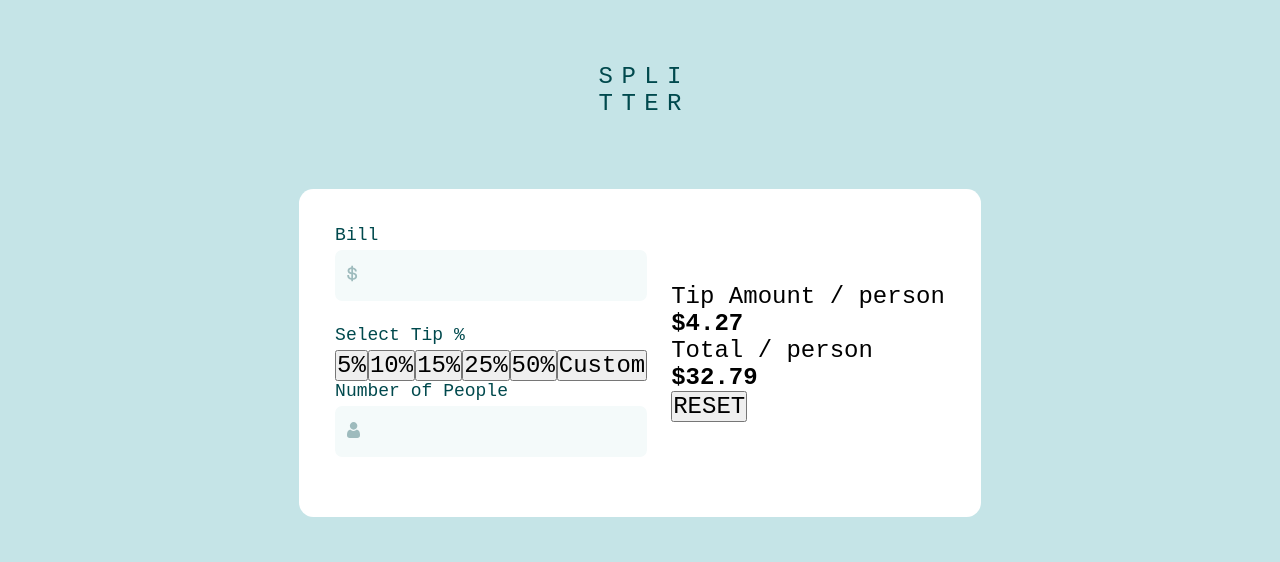
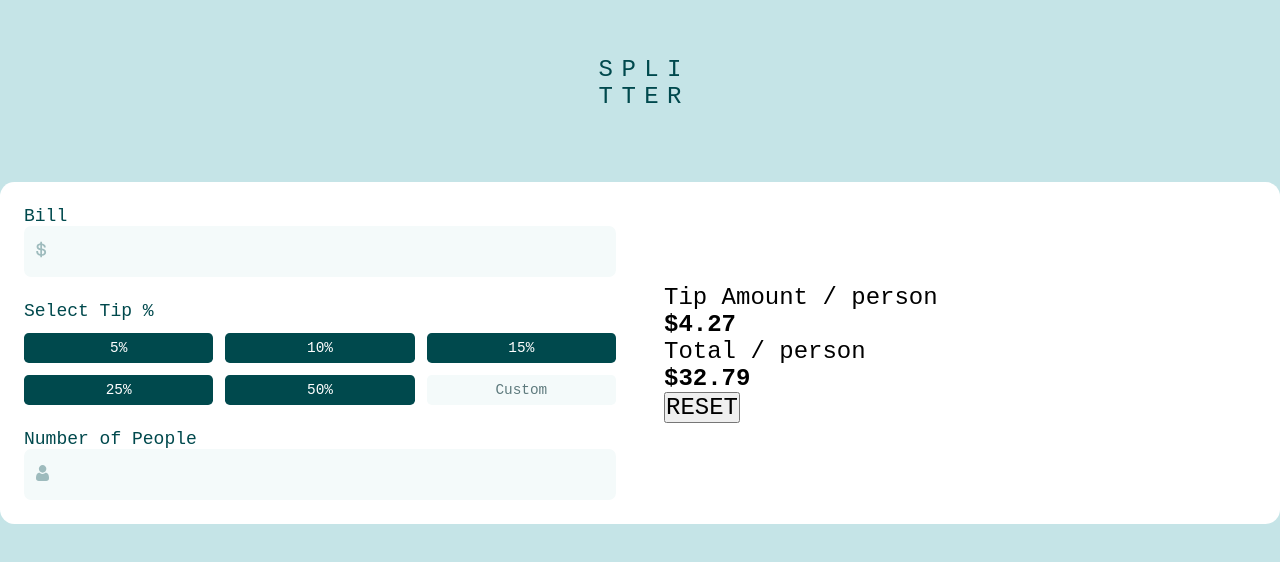
Before and after one commit to timmywimmy95/frontend_mentor, a React (Vite) app in the folder tip-calculator-app/: page / in a window 1280 px wide. Shown: the part 110-672 px from the top of the page. Built offline with nearby package versions, Linux system fonts and the light colour scheme.

Commit message:
left-container style done

```diff
--- a/tip-calculator-app/src/App.css
+++ b/tip-calculator-app/src/App.css
@@ -32,13 +32,15 @@
   background-color: hsl(0, 0%, 100%);
   display: flex;
   flex-direction: row;
+  gap: 2rem;
   justify-content: center;
   align-items: center;
   border-radius: 0.6rem;
   padding: 1rem;
+  width: 100%;
+  max-width: 1440px;
 }
 #main-bill-container .input-container {
-  margin-bottom: 1rem;
   background-color: hsl(189, 41%, 97%);
   padding: 0.5rem;
   border-radius: 0.3rem;
@@ -61,15 +63,43 @@
   outline: none;
 }
 #main-bill-container .left-container {
-  margin: 0.5rem;
+  width: 50%;
+  display: flex;
+  flex-direction: column;
+  gap: 1rem;
 }
 #main-bill-container .left-container p {
   color: hsl(183, 100%, 15%);
   font-size: 0.75rem;
-  margin-bottom: 0.2rem;
+}
+#main-bill-container .left-container #tip-container p {
+  margin-bottom: 0.5rem;
+}
+#main-bill-container .left-container #tip-container .tip-buttons-container {
+  display: flex;
+  gap: 0.5rem;
+  width: 100%;
+  flex-wrap: wrap;
+}
+#main-bill-container .left-container #tip-container .tip-buttons-container input[type=button] {
+  width: calc(33.3333333333% - 8px);
+  background-color: hsl(183, 100%, 15%);
+  color: hsl(0, 0%, 100%);
+  border: none;
+  border-radius: 0.2rem;
+  padding: 0.3rem 0.4rem;
+  font-size: 0.6rem;
+}
+#main-bill-container .left-container #tip-container .tip-buttons-container input[type=button][value=Custom] {
+  background-color: hsl(189, 41%, 97%);
+  color: hsl(186, 14%, 43%);
+}
+#main-bill-container .left-container #tip-container .tip-buttons-container input[type=button]:hover {
+  background-color: hsl(172, 67%, 45%);
+  cursor: pointer;
 }
 #main-bill-container .right-container {
-  margin: 0.5rem;
+  width: 50%;
 }
 
 /*# sourceMappingURL=App.css.map */
--- a/tip-calculator-app/src/App.scss
+++ b/tip-calculator-app/src/App.scss
@@ -51,13 +51,14 @@ $white: hsl(0, 0%, 100%);
 	background-color: $white;
 	display: flex;
 	flex-direction: row;
+	gap: 2rem;
 	justify-content: center;
 	align-items: center;
 	border-radius: 0.6rem;
 	padding: 1rem;
-
+	width: 100%;
+	max-width: 1440px;
 	.input-container {
-		margin-bottom: 1rem;
 		background-color: $very-light-grayish-cyan;
 		padding: 0.5rem;
 		border-radius: 0.3rem;
@@ -80,15 +81,42 @@ $white: hsl(0, 0%, 100%);
 		outline: none;
 	}
 	.left-container {
-		margin: 0.5rem;
+		width: 50%;
+		display: flex;
+		flex-direction: column;
+		gap: 1rem;
 		p {
 			color: $very-dark-cyan;
 			font-size: 0.75rem;
-			margin-bottom: 0.2rem;
 		}
-		#bill-container {
-		}
+
 		#tip-container {
+			p {
+				margin-bottom: 0.5rem;
+			}
+			.tip-buttons-container {
+				display: flex;
+				gap: 0.5rem;
+				width: 100%;
+				flex-wrap: wrap;
+				input[type='button'] {
+					width: calc((100% / 3) - 8px);
+					background-color: $very-dark-cyan;
+					color: $white;
+					border: none;
+					border-radius: 0.2rem;
+					padding: 0.3rem 0.4rem;
+					font-size: 0.6rem;
+				}
+				input[type='button'][value='Custom'] {
+					background-color: $very-light-grayish-cyan;
+					color: $dark-grayish-cyan;
+				}
+				input[type='button']:hover {
+					background-color: $strong-cyan;
+					cursor: pointer;
+				}
+			}
 		}
 		#tip-buttons-container {
 		}
@@ -96,7 +124,7 @@ $white: hsl(0, 0%, 100%);
 		}
 	}
 	.right-container {
-		margin: 0.5rem;
+		width: 50%;
 	}
 }
 
```
Also changed, not shown: 1 other file (tests, documents, lock files or other folders).
